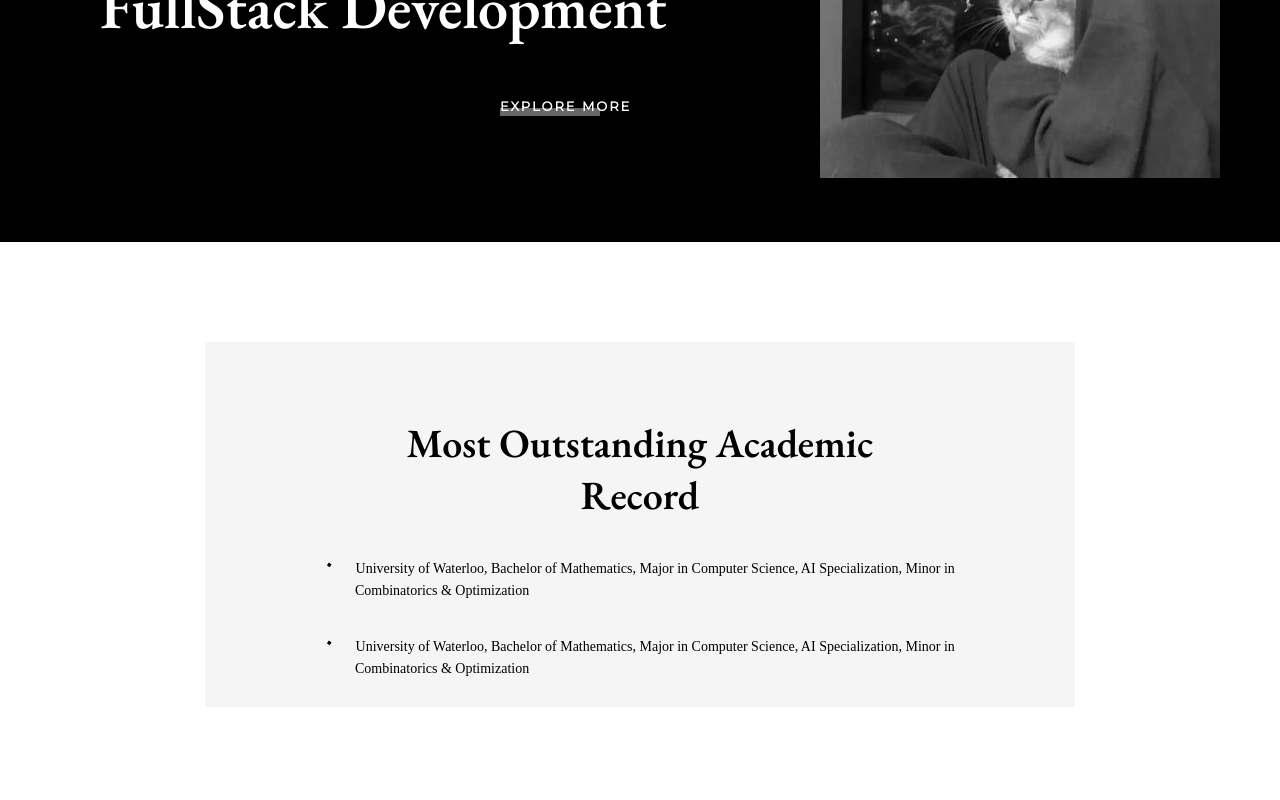
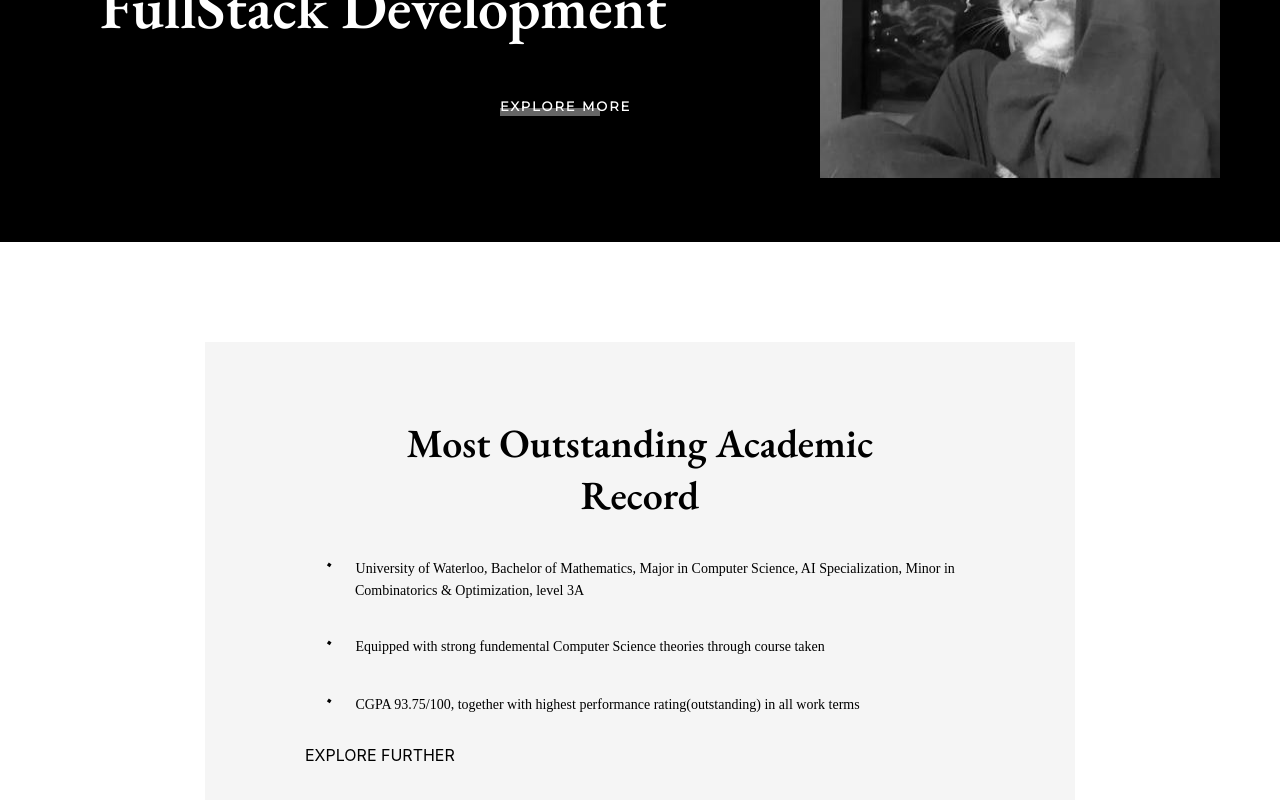
Before and after one commit to Feng-12138/personal_website, a Next.js app in the folder front_end/: page /main in a window 1280 px wide. Shown: the part 376-1176 px from the top of the page. Before the commit the page ends 1083 px from the top, so only its background shows below. Built offline with nearby package versions, Linux system fonts and the light colour scheme.

Commit message:
deal with button

```diff
--- a/front_end/component/mainBody.module.css
+++ b/front_end/component/mainBody.module.css
@@ -48,11 +48,13 @@
 .greyWhiteCard1 {
     background-color: #f5f5f5;
     margin-top: 100px;
+    margin-bottom: 100px;
     padding-top: 75px;
     padding-left: 100px;
     padding-right: 100px;
     text-align: start;
     width: 100%;
+    padding-bottom: 115px;
 }
 .buttonTextTransition {
     color: white;
--- a/front_end/component/mainBody.tsx
+++ b/front_end/component/mainBody.tsx
@@ -47,7 +47,11 @@ export default function MainBody() {
   const educationTextOne =
     "University of Waterloo, Bachelor of Mathematics, Major in Computer Science, AI Specialization, Minor in Combinatorics & Optimization, level 3A";
 
-  const educationTextTwo = "current CGPA ";
+  const educationTextTwo =
+    "CGPA 93.75/100, together with highest performance rating(outstanding) in all work terms";
+
+  const educationTextThree =
+    "Equipped with strong fundemental Computer Science theories through course taken";
   return (
     <div>
       <HeadBar />
@@ -110,34 +114,23 @@ export default function MainBody() {
           >
             Most Outstanding Academic Record
           </div>
-          <ListText
-            text="University of Waterloo, Bachelor of Mathematics, Major in Computer
-              Science, AI Specialization, Minor in Combinatorics & Optimization"
-            windowWidth={windowWidth}
-          />
+          <ListText text={educationTextOne} windowWidth={windowWidth} />
+          <ListText text={educationTextThree} windowWidth={windowWidth} />
+          <ListText text={educationTextTwo} windowWidth={windowWidth} />
           <div
+            // className={styles.buttonTextTransition}
             style={{
-              paddingLeft: windowWidth >= 1580 ? 150 : 50,
-              marginTop: 30,
-              alignContent: "top",
-              marginBottom: 30,
+              color: "black",
+              position: "absolute",
+            }}
+            onMouseEnter={(el) =>
+              handleMouseOnButton(el, "rgb(255, 255, 255)", "200px")
+            }
+            onMouseLeave={(el) => {
+              handleMouseLeaveButton(el, "#666666", "200px");
             }}
           >
-            <span
-              style={{
-                marginRight: 18,
-                marginLeft: -30,
-                fontSize: 21,
-                fontWeight: "bold",
-              }}
-            >
-              {" "}
-              ࠰{" "}
-            </span>
-            <span className={styles.listFontStyle}>
-              University of Waterloo, Bachelor of Mathematics, Major in Computer
-              Science, AI Specialization, Minor in Combinatorics & Optimization
-            </span>
+            EXPLORE FURTHER
           </div>
         </div>
       </div>
```
